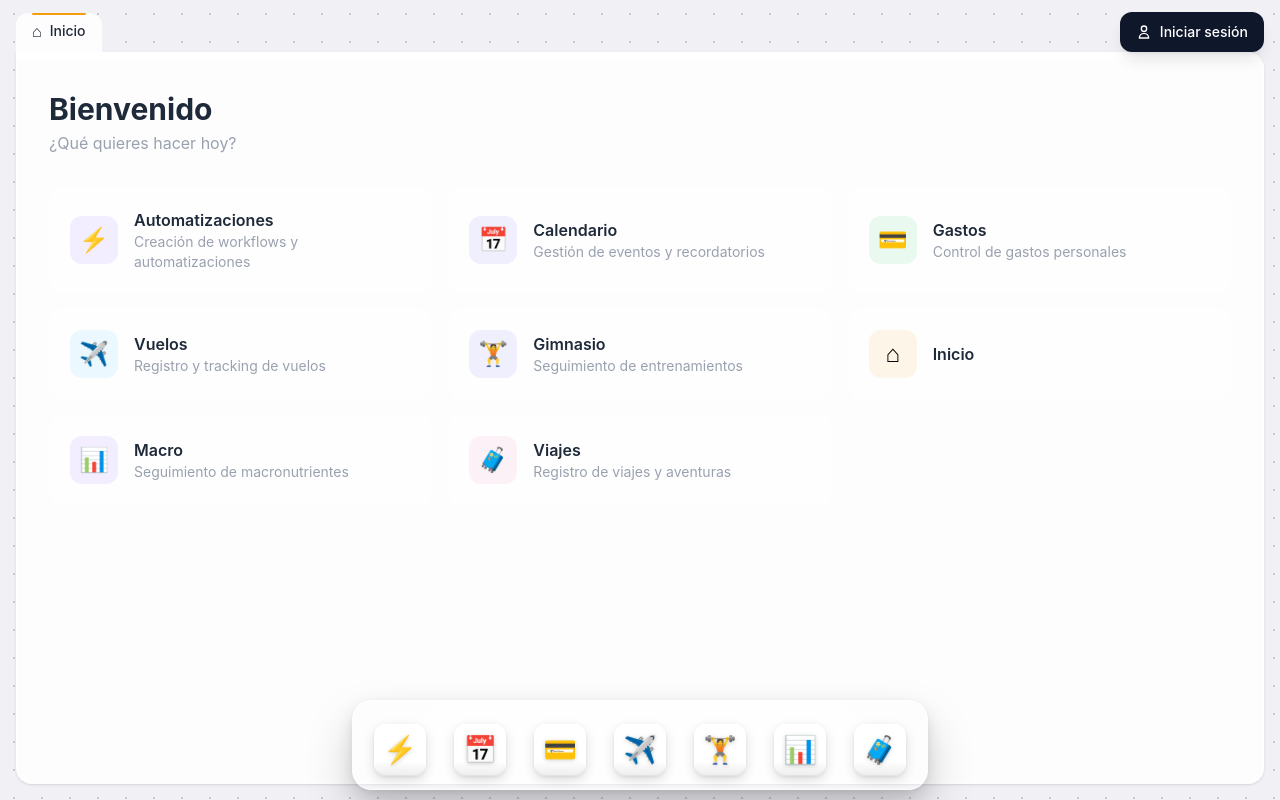
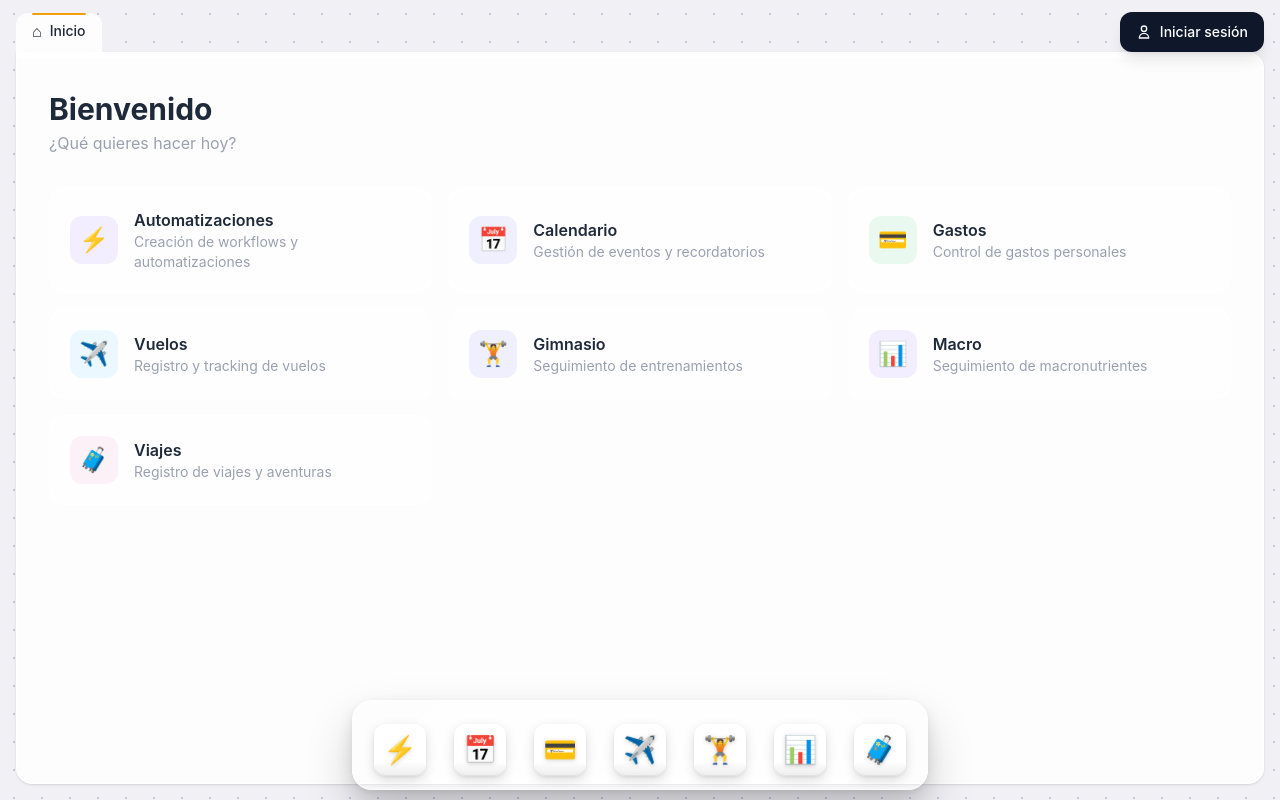
Before and after one commit to Jfgm299/centro-control-personal-frontend, a React (Vite) app: page / in a window 1280 px wide. Built offline with nearby package versions, Linux system fonts and the light colour scheme; no server answers; what @capacitor/core would draw is missing.

Commit message:
fix(home): remove redundant home module from desktop grid

```diff
--- a/src/pages/home/HomePageDesktop.jsx
+++ b/src/pages/home/HomePageDesktop.jsx
@@ -12,6 +12,8 @@ export default function HomePage() {
     navigate(module.path)
   }
 
+  const filteredModules = modules.filter(m => m.id !== 'home')
+
   return (
     <div className="flex flex-col gap-8">
       <div>
@@ -20,7 +22,7 @@ export default function HomePage() {
       </div>
 
       <div className="grid grid-cols-1 sm:grid-cols-2 lg:grid-cols-3 gap-4">
-        {modules.map((module) => (
+        {filteredModules.map((module) => (
           <button
             key={module.id}
             onClick={() => handleOpen(module)}
```
